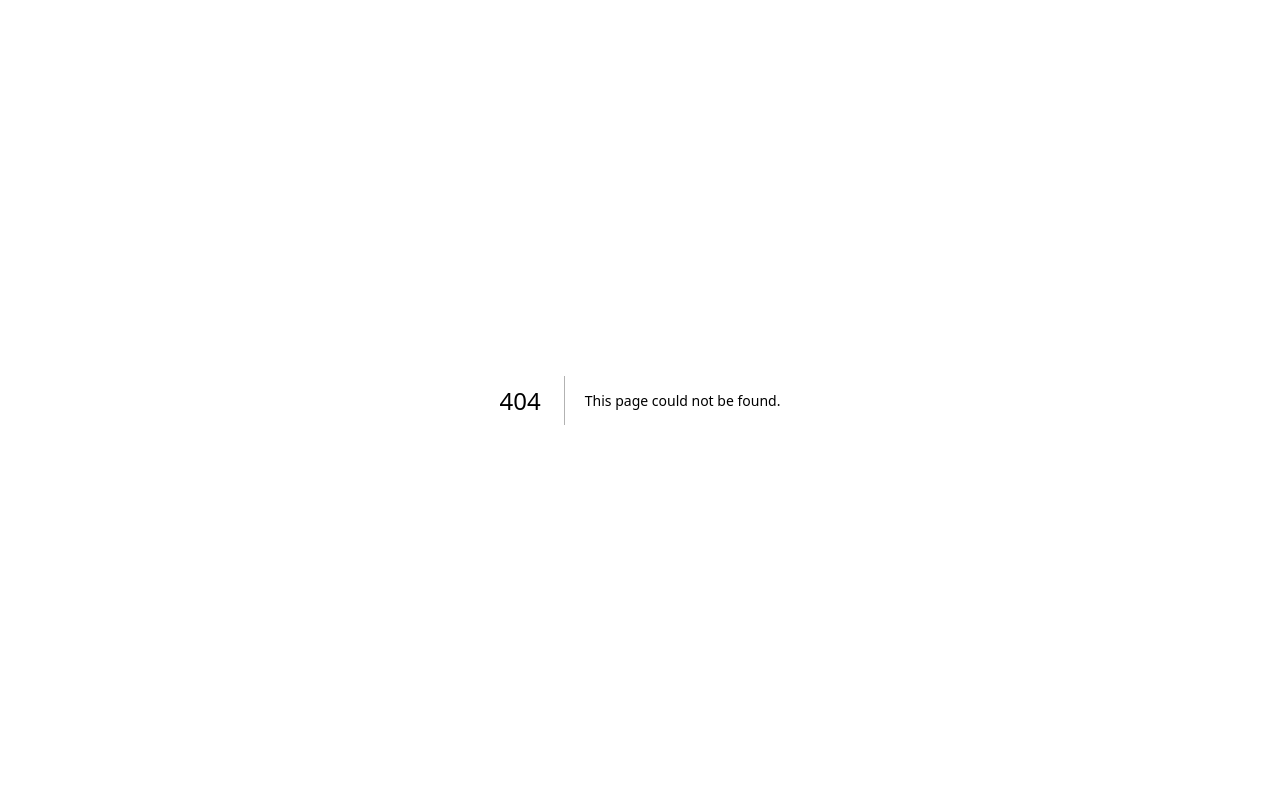
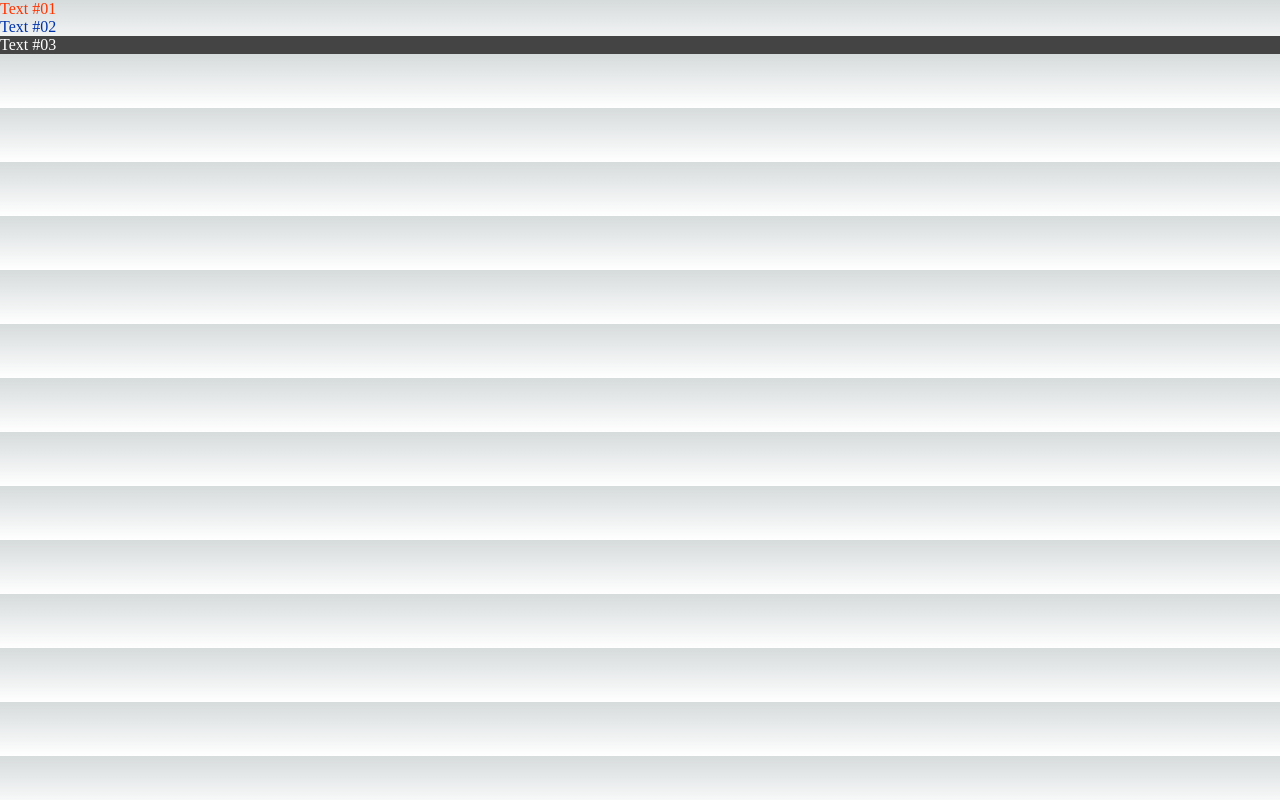
Before and after one commit to KayoRenato/trainingReact, a Next.js app: page /css/integration1 in a window 1280 px wide. Before the commit this address had no page. Built offline with nearby package versions, Linux system fonts and the light colour scheme.

Commit message:
chore: add CSS import globally

```diff
--- a/components/Title.jsx
+++ b/components/Title.jsx
@@ -3,14 +3,14 @@ export default function Title(props) {
 
     return props.small ? (
         <>
-            <h4>{props.title}</h4>
+            <h4 className="red">{props.title}</h4>
             <h5>{props.subtitle}</h5>
-            <p> {props.body} </p>
+            <p className="blue"> {props.body} </p>
         </>
     ) : (
         <>
             <h1>{props.title}</h1>
-            <h2>{props.subtitle}</h2>
+            <h2 className="white">{props.subtitle}</h2>
             <p> {props.body} </p>
         </>
     )
--- a/pages/_app.tsx
+++ b/pages/_app.tsx
@@ -1,4 +1,5 @@
 import '../styles/globals.css'
+import './css/integration1.css'
 import type { AppProps } from 'next/app'
 
 export default function App({ Component, pageProps }: AppProps) {
--- /dev/null
+++ b/pages/css/integration1.css
@@ -0,0 +1,12 @@
+.integration .red {
+    color: #f30;
+}
+
+.blue {
+    color: #03a;
+}
+
+.integration .white {
+    background-color: #444;
+    color: #fff;
+}
--- /dev/null
+++ b/pages/css/integration1.jsx
@@ -0,0 +1,11 @@
+// ! CSS import occurred in _app.tsx globally
+
+export default function integration(){
+    return (
+        <div className="integration">
+            <div className="red"> Text #01</div>
+            <div className="blue"> Text #02</div>
+            <div className="white"> Text #03</div>
+        </div>
+    )
+}
```
